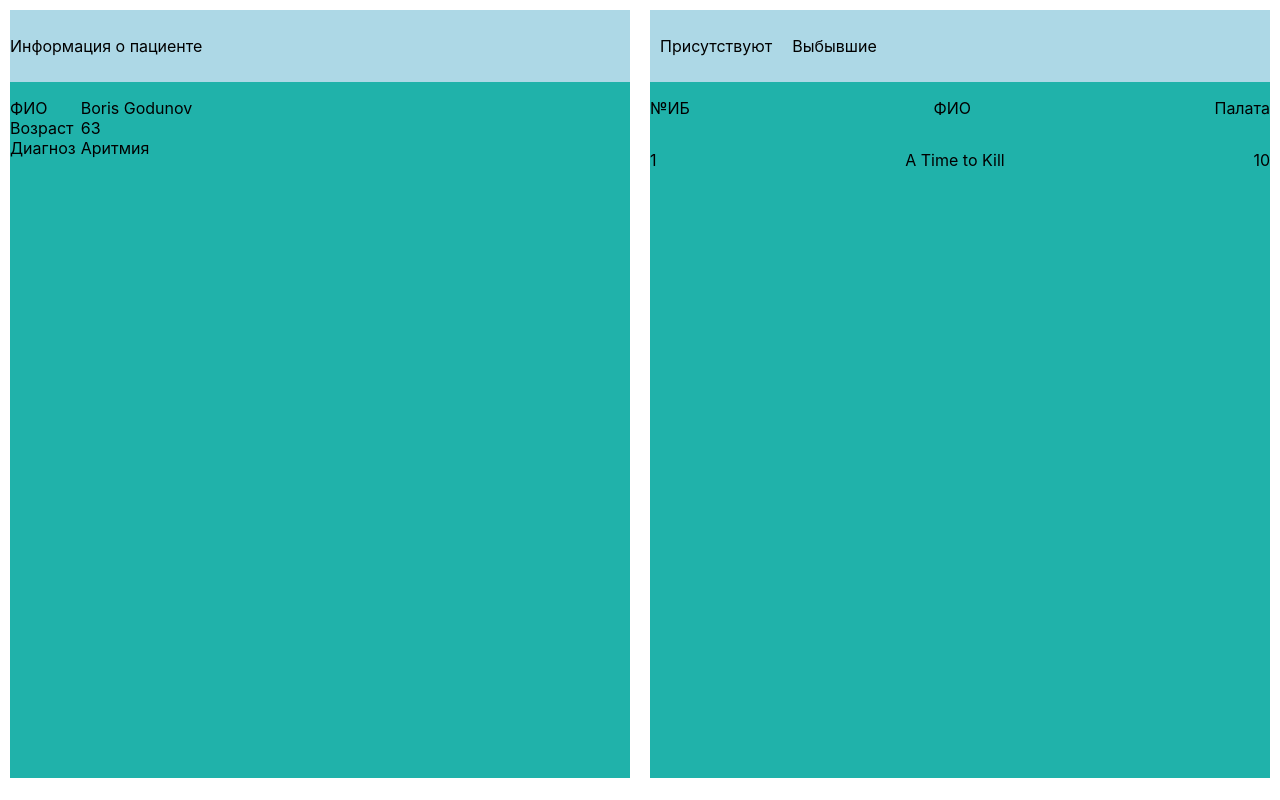
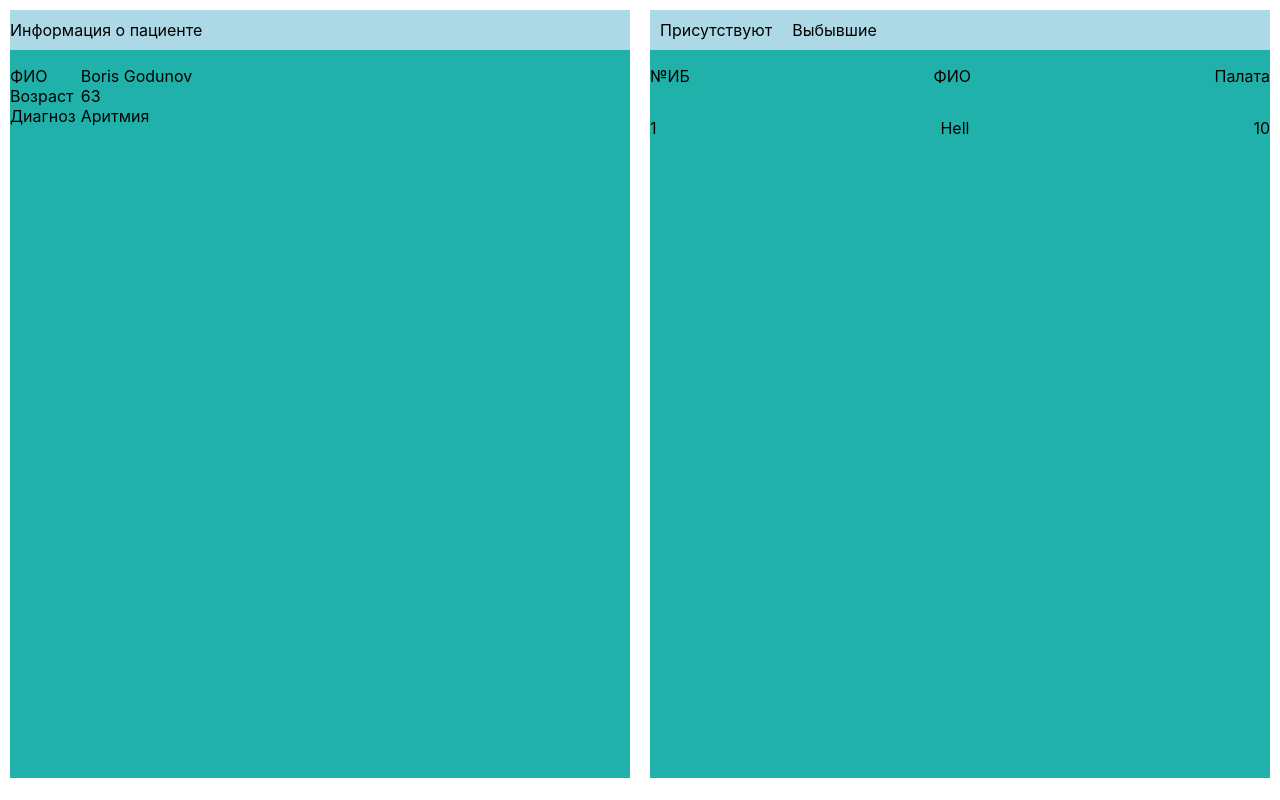
Before and after one commit to Mankur11/patient-list, a React (Create React App) app: page / in a window 1280 px wide. Built offline with nearby package versions, Linux system fonts and the light colour scheme; no server answers.

Commit message:
start of interface implementation

```diff
--- /dev/null
+++ b/src/components/Parser/Parser.js
@@ -0,0 +1,10 @@
+
+const getPatientData = async () => {
+    const response = await fetch("../../data/presentList.json");
+    const patients = await response.json();
+    const patient = patients[0];
+    const patientResponse = await fetch(`../../data/presentList.json/${patient.firstName}`);
+    return await patientResponse.json();
+};
+
+export default getPatientData;
--- a/src/components/PatientInfo/PatientInfo.js
+++ b/src/components/PatientInfo/PatientInfo.js
@@ -5,7 +5,7 @@ const patientInfo = () => {
 
     return (
         <section className={classes.section}>
-            <header className={classes.header}><a>Информация о пациенте</a></header>
+            <header className={classes.header}><div>Информация о пациенте</div></header>
             <section>
                 <section>
                     <ul className={classes.ul}>
--- a/src/components/PatientInfo/PatientInfo.module.css
+++ b/src/components/PatientInfo/PatientInfo.module.css
@@ -14,12 +14,11 @@
 
 .header {
     display: flex;
-    padding-bottom: 2vh;
-    padding-top: 2vh;
     background-color: lightblue;
     height: 5vh;
     width: 100%;
-    align-self: center;
+    justify-content: center;
+    flex-direction: column;
 }
 
 .header>a {
--- a/src/components/PatientLists/PatientLists.js
+++ b/src/components/PatientLists/PatientLists.js
@@ -1,9 +1,12 @@
 import React from "react";
 import classes from './PatientLists.module.css';
+import getPatientData from '../Parser/Parser';
 
 const patientLists = () => {
+    const name = getPatientData();
+    console.log(name);
+    return (
 
-    return (
         <section className={classes.section}>
             <header className={classes.header}>
                 <div className={classes.tabs__links}>
@@ -20,7 +23,7 @@ const patientLists = () => {
 
                 <ul className={classes.ul}>
                     <li className={classes.li}>1</li>
-                        <li className={classes.li}>A Time to Kill</li>
+                    <li className={classes.li}>Hell</li>
                     <li className={classes.li}>10</li>
                 </ul>
             </section>
--- a/src/components/PatientLists/PatientLists.module.css
+++ b/src/components/PatientLists/PatientLists.module.css
@@ -13,8 +13,6 @@
     height: 5vh;
     width: 100%;
     background-color: lightblue;
-    padding-bottom: 2vh;
-    padding-top: 2vh;
     align-items: center;
 }
 
--- /dev/null
+++ b/src/hoc/Auxiliary/Auxiliary.js
@@ -0,0 +1,3 @@
+import React from "react";
+const aux = (props) => props.children;
+export default aux;
```
Also changed, not shown: 1 other file (tests, documents, lock files or other folders). Lines whose indentation alone changed are shown as unchanged.
